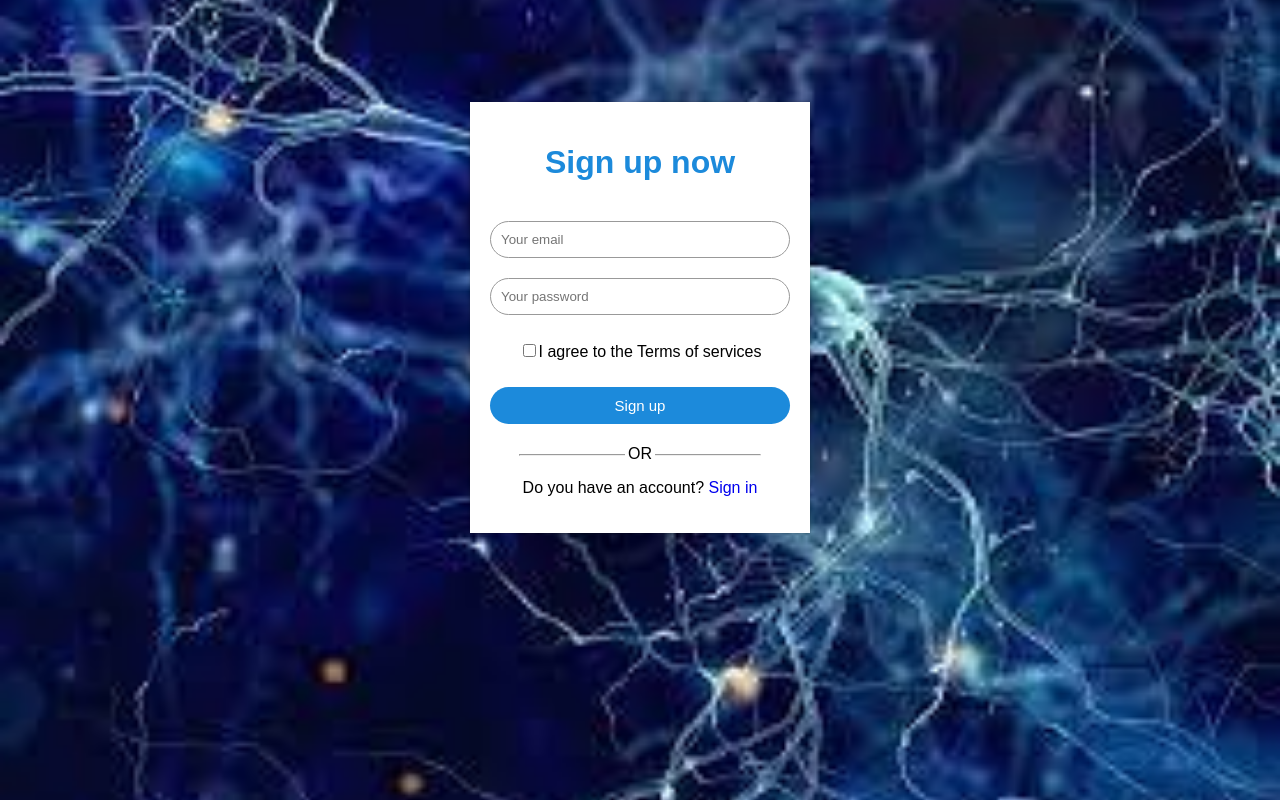
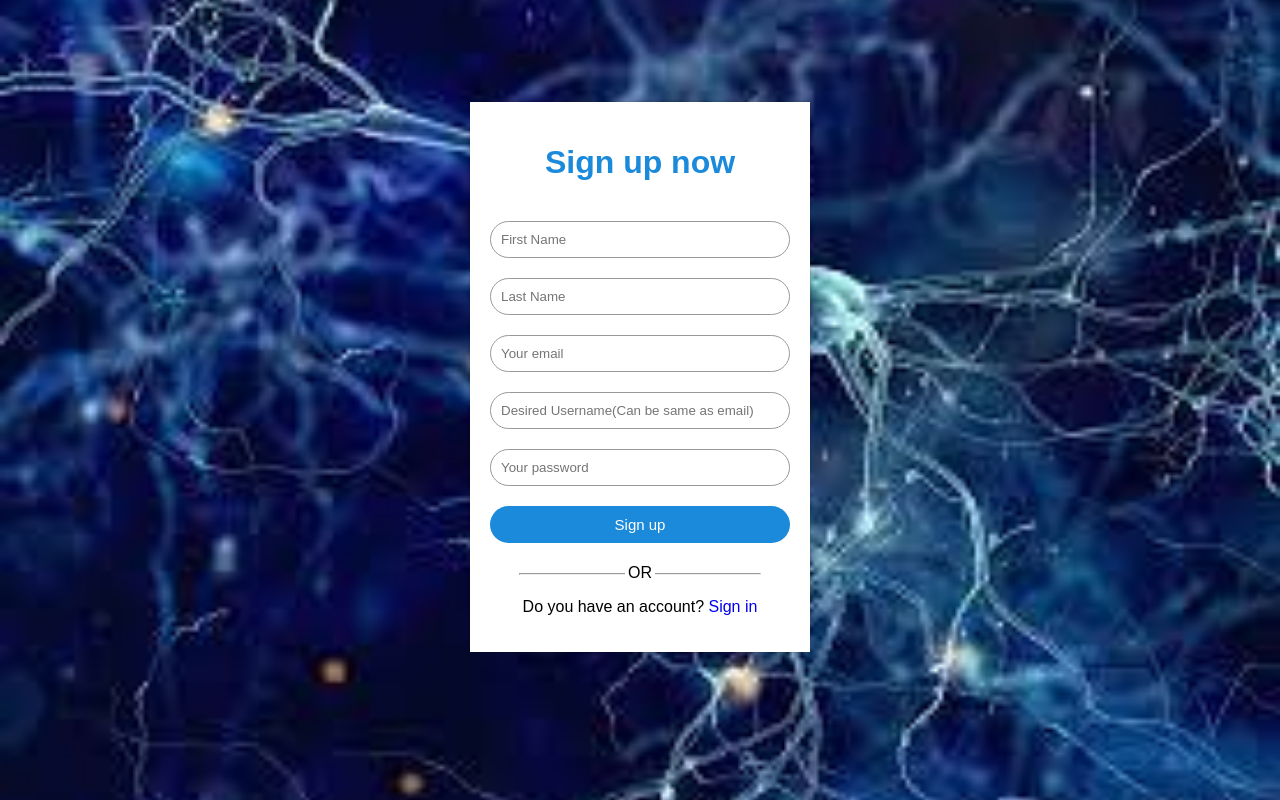
Before and after one commit to Aweesam/cen4010_fa21_g08, a PHP site: page /Signup/signup.php in a window 1280 px wide. Run offline with PHP 8.4, Linux system fonts and the light colour scheme.

Commit message:
registration
can register using link at top of page

```diff
--- a/Milestone 4/Prototype/Signup/login.css
+++ b/Milestone 4/Prototype/Signup/login.css
@@ -76,7 +76,8 @@ body {
     color: #222;
 }
 .popup .form .form-element input[type="text"],
-.popup .form .form-element input[type="password"]{
+.popup .form .form-element input[type="password"],
+.popup .form .form-element input[type="email"]{
     margin: 5px;
     display: block;
     width: 100%;
--- a/Milestone 4/Prototype/Signup/signup.php
+++ b/Milestone 4/Prototype/Signup/signup.php
@@ -1,3 +1,50 @@
+<?php
+require_once '../php/db_connect.php';
+require_once '../php/functions.php';
+
+//salt phrases
+$salt1 = 'awdaw#1';
+$salt2 = '!@#45';
+
+if(empty($_POST))
+{
+    $alert = "";
+}
+
+if(isset($_POST['register']))
+{
+    $email = mysql_entities_fix_string($db, $_POST['email']);
+    $password = mysql_entities_fix_string($db, $_POST['password']);
+    $first_name = mysql_entities_fix_string($db, $_POST['firstname']);
+    $last_name = mysql_entities_fix_string($db, $_POST['lastname']);
+    $user_name = mysql_entities_fix_string($db, $_POST['username']);
+    $token = hash('ripemd128',$salt1.$password.$salt2);
+
+    $tablecheck = 'SELECT * FROM user WHERE user_email = \'' .$email . '\'';
+    $results = $db->query($tablecheck);
+    if($results->num_rows !=0)
+    {
+        $alert = "<div class=\"alert alert-danger text-center\">Email already registered.</div>";
+        $results->close();
+    }
+    else
+    {
+        $alert = "";
+        $insertStmt = 'INSERT INTO user (user_id, user_name, user_email, user_first_name, user_last_name, user_password)
+                        VALUES (NULL, \''.$user_name.'\',\''.$email.'\',\''.$first_name.'\',\''.$last_name.'\',\''.$token.'\')';
+        //echo $insertStmt;
+        $db->query($insertStmt);
+        $results->close();
+        session_start();
+        $_SESSION['username'] = $user_name;
+        $_SESSION['useremail'] = $email;
+        header('Location: ../index.php');
+    }
+}
+
+?>
+
+
 <html>
     <head>
         <title>Sign up Form</title>
@@ -6,11 +53,17 @@
     <body>
         <div class="sign-up-form">
             <h1>Sign up now</h1>
-            <form>
-                <input type="email" class="Input-box" placeholder="Your email" >
-                <input type="password" class="Input-box" placeholder="Your password" >
-                <p><span><input type="checkbox"></span>I agree to the Terms of services</p>
-                <button type="button" class="signup-btn">Sign up</button>
+            <form name="register" id="register" method="post" action="<?php echo $_SERVER['PHP_SELF']; ?>">
+                <input type="text" name="firstname" class="Input-box" placeholder="First Name" required pattern="\S(.*\S)?">
+                <input type="text" name="lastname" class="Input-box" placeholder="Last Name" required pattern="\S(.*\S)?">
+                <input type="email" name="email"  class="Input-box" placeholder="Your email" required>
+                <input type="username" name="username" class="Input-box" placeholder="Desired Username(Can be same as email)" required pattern="\S(.*\S)?">
+                <input type="password" name="password" class="Input-box" placeholder="Your password" required pattern="\S(.*\S)?">
+                <!--<p><span><input type="checkbox"></span>I agree to the Terms of services</p> -->
+                <?php
+                  echo $alert;
+                ?>
+                <button type="submit" name="register" class="signup-btn">Sign up</button>
                 <hr>
                 <p class="or">OR</p>
                 <p>Do you have an account? <a href="signin.php">Sign in</a>  </p>
```
Also changed, not shown: Milestone 4/Prototype/Signup/signin.php (+26 -41 lines).
